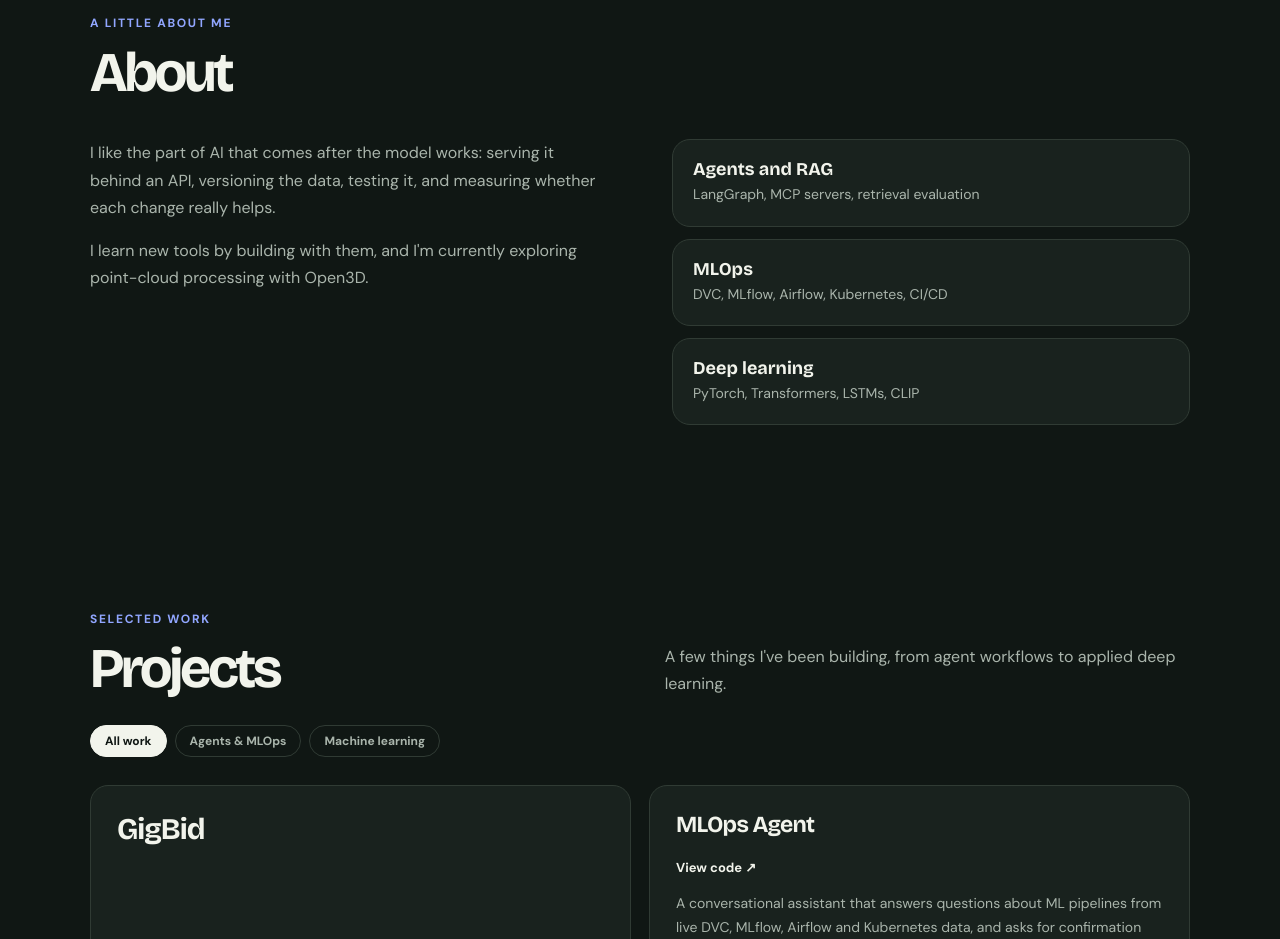
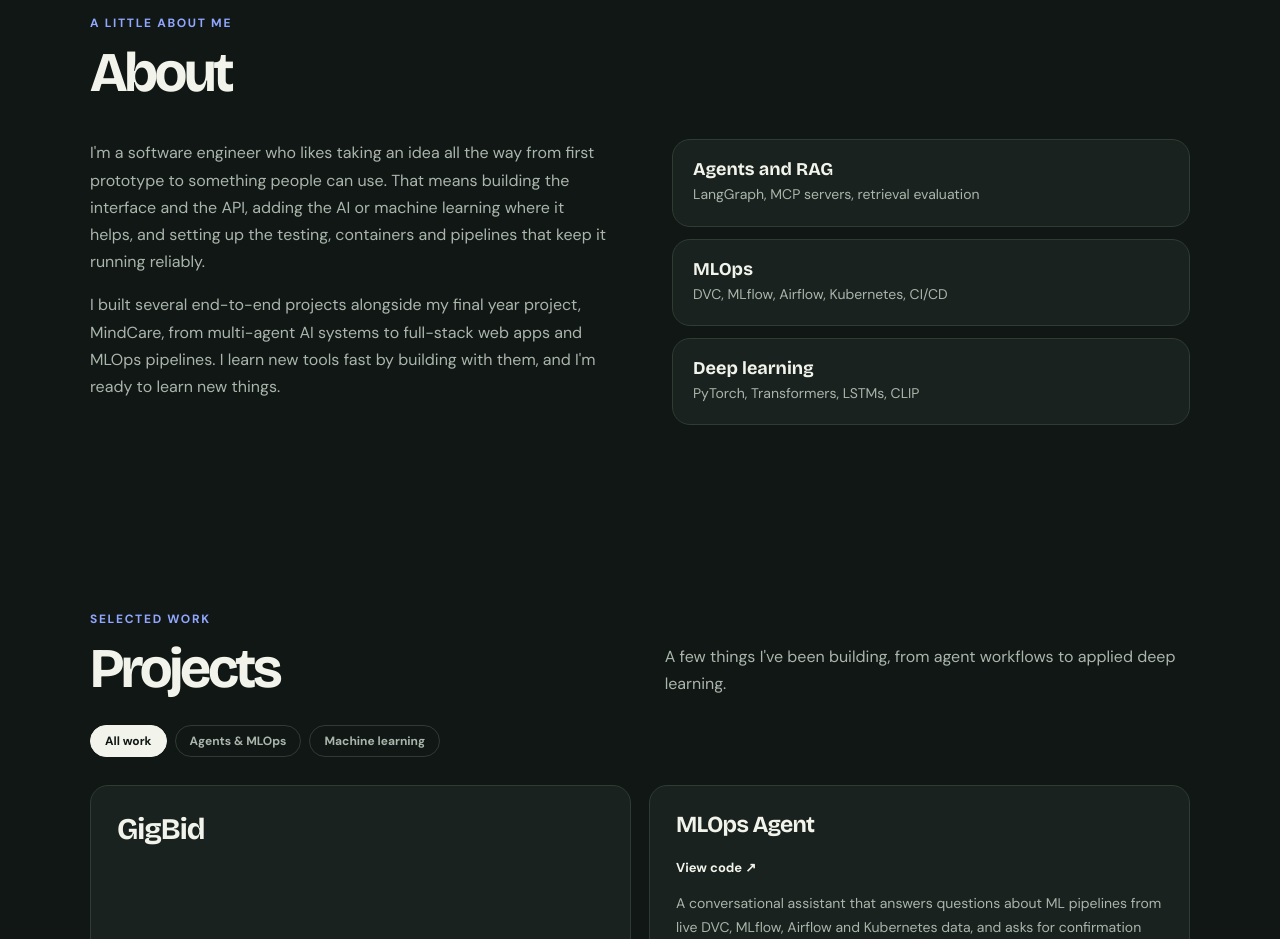
Before and after one commit to CtrlAltHamza/portfolio, a plain HTML site: page index.html in a window 1280 px wide. Shown: the part 880-1819 px from the top of the page. Drawn offline with nearby package versions, Linux system fonts and the light colour scheme.

Commit message:
Update portfolio about section
Co-authored-by: Copilot <223556219+Copilot@users.noreply.github.com>

```diff
--- a/index.html
+++ b/index.html
@@ -139,8 +139,8 @@ footer a:hover{color:var(--accent)}
 <h2>About</h2>
 <div class="about">
 <div>
-<p>I like the part of AI that comes after the model works: serving it behind an API, versioning the data, testing it, and measuring whether each change really helps.</p>
-<p>I learn new tools by building with them, and I'm currently exploring point-cloud processing with Open3D.</p>
+<p>I'm a software engineer who likes taking an idea all the way from first prototype to something people can use. That means building the interface and the API, adding the AI or machine learning where it helps, and setting up the testing, containers and pipelines that keep it running reliably.</p>
+<p>I built several end-to-end projects alongside my final year project, MindCare, from multi-agent AI systems to full-stack web apps and MLOps pipelines. I learn new tools fast by building with them, and I'm ready to learn new things.</p>
 </div>
 <ul class="facts">
 <li><b>Agents and RAG</b><span>LangGraph, MCP servers, retrieval evaluation</span></li>
```
